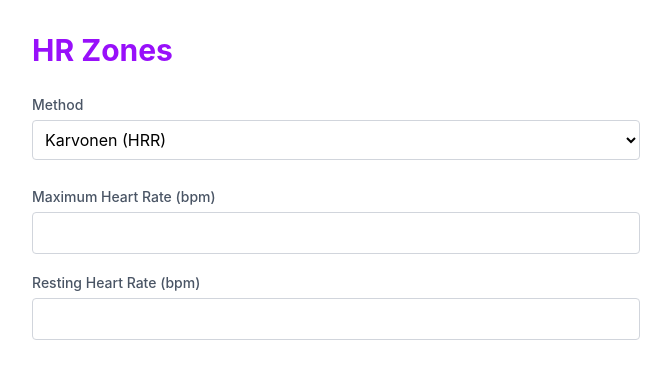
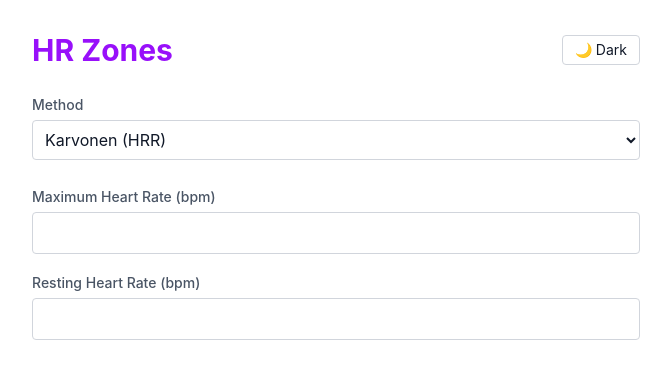
Before and after one commit to fmmendo/hr-zones, a React (Vite) app: page / in a window 1280 px wide. Shown: the top 378 px of the page, without its empty margins (304-975 px from the left). Built offline with nearby package versions, Linux system fonts and the light colour scheme.

Commit message:
dark mode

```diff
--- a/src/App.tsx
+++ b/src/App.tsx
@@ -1,12 +1,23 @@
-import { useState } from 'react'
+import { useEffect, useState } from 'react'
 import { methods } from './methods'
-import type { InputValues } from './types';
 import { ZonesTable } from './ZonesTable'
+import type { InputValues } from './types'
+
+type Theme = 'light' | 'dark'
+
+function getSystemTheme(): Theme {
+  return window.matchMedia('(prefers-color-scheme: dark)').matches ? 'dark' : 'light'
+}
 
 function App() {
-
+  const [theme, setTheme] = useState<Theme>(getSystemTheme)
   const [methodId, setMethodId] = useState(methods[0].id)
   const [values, setValues] = useState<Record<string, string>>({})
+
+  useEffect(() => {
+    document.documentElement.classList.toggle('dark', theme === 'dark')
+  }, [theme])
+
   const method = methods.find((m) => m.id === methodId)!
 
   function setValue(key: string, raw: string) {
@@ -28,12 +39,25 @@ function App() {
 
   return (
     <main className="mx-auto max-w-2xl p-8">
-      <h1 className="text-3xl font-bold text-purple-600">HR Zones</h1>
+      <div className="flex items-center justify-between">
+        <h1 className="text-3xl font-bold text-purple-600 dark:text-purple-400">
+          HR Zones
+        </h1>
+        <button
+          type="button"
+          onClick={() => setTheme((t) => (t === 'dark' ? 'light' : 'dark'))}
+          className="rounded border border-gray-300 px-3 py-1 text-sm dark:border-gray-600"
+        >
+          {theme === 'dark' ? '☀️ Light' : '🌙 Dark'}
+        </button>
+      </div>
 
       <label className="mt-6 block">
-        <span className="text-sm font-medium text-gray-600">Method</span>
+        <span className="text-sm font-medium text-gray-600 dark:text-gray-300">
+          Method
+        </span>
         <select
-          className="mt-1 block w-full rounded border border-gray-300 p-2"
+          className="mt-1 block w-full rounded border border-gray-300 bg-white p-2 dark:border-gray-600 dark:bg-gray-800"
           value={methodId}
           onChange={(e) => setMethodId(e.target.value)}
         >
@@ -48,7 +72,7 @@ function App() {
       <div className="mt-6 space-y-4">
         {method.inputs.map((input) => (
           <label key={input.key} className="block">
-            <span className="text-sm font-medium text-gray-600">
+            <span className="text-sm font-medium text-gray-600 dark:text-gray-300">
               {input.label} ({input.unit})
             </span>
             <input
@@ -57,10 +81,12 @@ function App() {
               min={input.min}
               max={input.max}
               onChange={(e) => setValue(input.key, e.target.value)}
-              className="mt-1 block w-full rounded border border-gray-300 p-2"
+              className="mt-1 block w-full rounded border border-gray-300 bg-white p-2 dark:border-gray-600 dark:bg-gray-800"
             />
             {input.help && (
-              <p className="mt-1 text-xs text-gray-400">{input.help}</p>
+              <p className="mt-1 text-xs text-gray-400 dark:text-gray-500">
+                {input.help}
+              </p>
             )}
           </label>
         ))}
--- a/src/ZonesTable.tsx
+++ b/src/ZonesTable.tsx
@@ -1,21 +1,20 @@
 import type { Zone } from './types'
 
-// Same hues as the old bars, faded to a row fill via the /opacity modifier.
 const ZONE_ROW_COLORS = [
-  'bg-sky-500/10',
-  'bg-cyan-500/10',
-  'bg-green-500/10',
-  'bg-yellow-500/10',
-  'bg-orange-500/10',
-  'bg-red-500/10',
-  'bg-rose-600/15',
+  'bg-sky-500/10 dark:bg-sky-500/20',
+  'bg-cyan-500/10 dark:bg-cyan-500/20',
+  'bg-green-500/10 dark:bg-green-500/20',
+  'bg-yellow-500/10 dark:bg-yellow-500/20',
+  'bg-orange-500/10 dark:bg-orange-500/20',
+  'bg-red-500/10 dark:bg-red-500/20',
+  'bg-rose-600/15 dark:bg-rose-600/25',
 ]
 
 export function ZonesTable({ zones }: { zones: Zone[] }) {
   return (
     <table className="mt-6 w-full border-collapse text-sm">
       <thead>
-        <tr className="text-gray-500">
+        <tr className="text-gray-500 dark:text-gray-400">
           <th className="py-1 text-left">Zone</th>
           <th className="py-1 text-left">Description</th>
           <th className="py-1 text-right">Min (bpm)</th>
--- a/src/index.css
+++ b/src/index.css
@@ -1 +1,7 @@
 @import "tailwindcss";
+
+@custom-variant dark (&:where(.dark, .dark *));
+
+body {
+  @apply bg-white text-gray-900 dark:bg-gray-900 dark:text-gray-100;
+}
```
